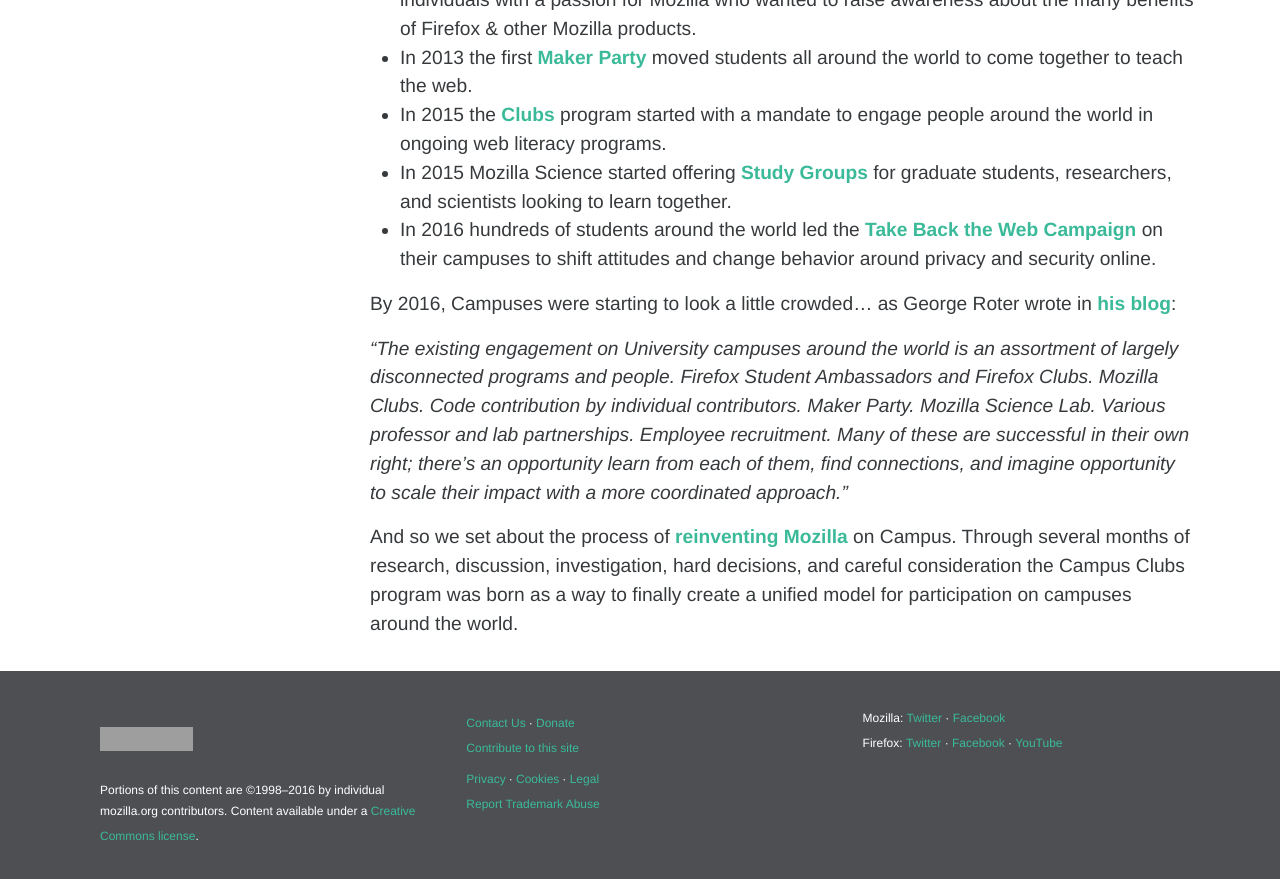
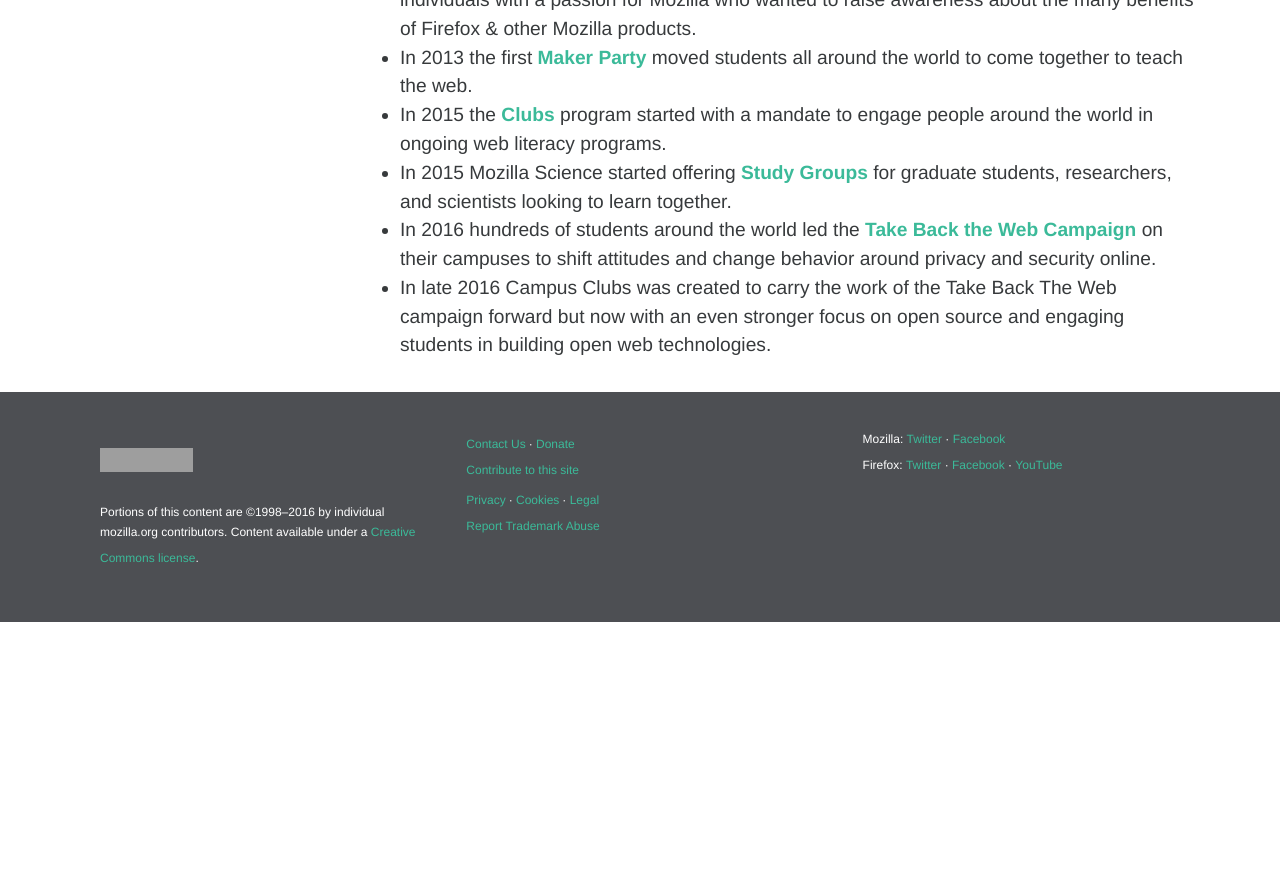
Before and after one commit to mozilla/mozilla-campus-clubs, a Jekyll site: the page built from _pages/about.md, in a window 1280 px wide and 900 px high, scrolled down 3133 px. Shown: the top 879 px of the window. Built offline with Jekyll 4.4.1, drawn with Linux system fonts in a browser that asks for light colours; some web fonts are replaced; after the commit the page ends 3755 px from its top, so only the background shows below that; grey boxes are pictures that could not be loaded.

Commit message:
Update about.md

```diff
--- a/_pages/about.md
+++ b/_pages/about.md
@@ -124,12 +124,7 @@ Read the full Roles & Responsibilities of the Executive Team [here](https://docs
       <li>In 2015 the <a href="https://wiki.mozilla.org/Webmaker/2015/Mentors/Clubs" target="_blank">Clubs</a> program started with a mandate to engage people around the world in ongoing web literacy programs.</li>
       <li>In 2015 Mozilla Science started offering <a href="https://science.mozilla.org/blog/introducing-mozilla-science-study-groups" target="_blank">Study Groups</a> for graduate students, researchers, and scientists looking to learn together.</li>
       <li>In 2016 hundreds of students around the world led the <a href="https://takebacktheweb.mozilla.community/2016/07/11/seven-weeks-take-back-web/" target="_blank">Take Back the Web Campaign</a> on their campuses to shift attitudes and change behavior around privacy and security online.</li>
+      <li>In late 2016 Campus Clubs was created to carry the work of the Take Back The Web campaign forward but now with an even stronger focus on open source and engaging students in building open web technologies.</li>
     </ul>
-
-    <p>By 2016, Campuses were starting to look a little crowded… as George Roter wrote in <a href="https://georgeroter.org/2016/05/17/reinventing-mozilla-on-campus/" target="_blank">his blog</a>:</p>
-
-    <p><i>“The existing engagement on University campuses around the world is an assortment of largely disconnected programs and people. Firefox Student Ambassadors and Firefox Clubs. Mozilla Clubs. Code contribution by individual contributors. Maker Party. Mozilla Science Lab. Various professor and lab partnerships. Employee recruitment. Many of these are successful in their own right; there’s an opportunity learn from each of them, find connections, and imagine opportunity to scale their impact with a more coordinated approach.”</i></p>
-
-    <p>And so we set about the process of <a href="https://discourse.mozilla-community.org/t/reinventing-mozilla-on-campus/8730/9" target="_blank">reinventing Mozilla</a> on Campus. Through several months of research, discussion, investigation, hard decisions, and careful consideration the Campus Clubs program was born as a way to finally create a <strong>unified model for participation on campuses around the world</strong>.</p>
   </div>
 </div>
```
